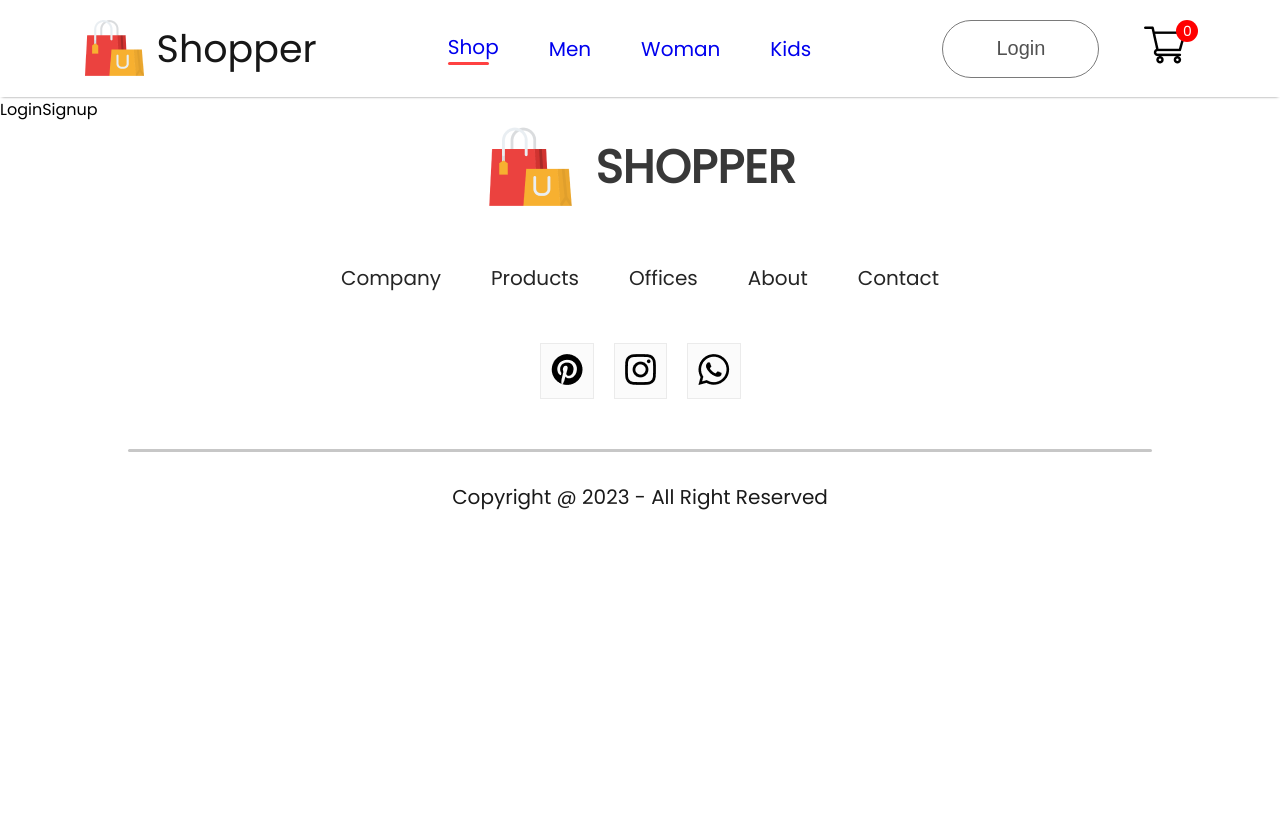
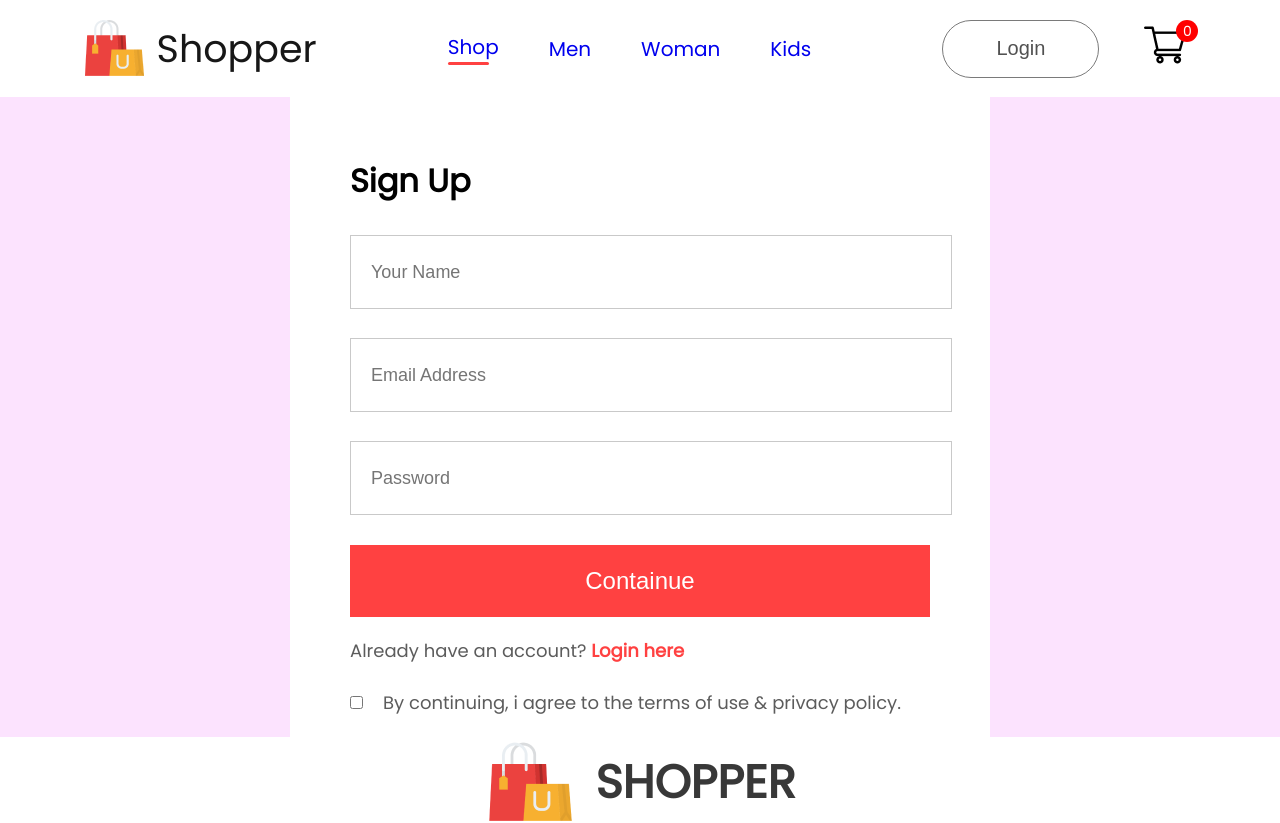
Before and after one commit to Hussam812/eShop, a React (Create React App) app: page /login in a window 1280 px wide. Shown: the top 823 px of the page. Before the commit the page ends 800 px from the top, so only its background shows below. Built offline with nearby package versions, Linux system fonts and the light colour scheme.

Commit message:
login page

```diff
--- a/src/App.js
+++ b/src/App.js
@@ -3,6 +3,10 @@
 import { BrowserRouter, Routes, Route } from "react-router-dom";
 import { Cart, LoginSignup, Product, Shop, ShopCategory } from "./pages";
 import Footer from "./components/footer/Footer";
+import men_banner from "./components/assets/banner_mens.png";
+import women_banner from "./components/assets/banner_women.png";
+import kids_banner from "./components/assets/banner_kids.png";
+
 function App() {
   return (
     <div>
@@ -10,9 +14,18 @@
         <Navbar />
         <Routes>
           <Route path="/" element={<Shop />} />
-          <Route path="/mens" element={<ShopCategory category="men" />} />
-          <Route path="/womens" element={<ShopCategory category="women" />} />
-          <Route path="/kids" element={<ShopCategory category="kid" />} />
+          <Route
+            path="/mens"
+            element={<ShopCategory banner={men_banner} category="men" />}
+          />
+          <Route
+            path="/womens"
+            element={<ShopCategory banner={women_banner} category="women" />}
+          />
+          <Route
+            path="/kids"
+            element={<ShopCategory banner={kids_banner} category="kid" />}
+          />
           <Route path="/product" element={<Product />}>
             <Route path=":productId" element={<Product />} />
           </Route>
--- a/src/components/navbar/Navbar.jsx
+++ b/src/components/navbar/Navbar.jsx
@@ -7,10 +7,16 @@
   const [menu, setMenu] = useState("shop");
   return (
     <div className="navbar">
-      <div className="nav-logo">
-        <img src={Logo} alt="" />
-        <p>Shopper</p>
-      </div>
+      <Link
+        to="/"
+        style={{ textDecoration: "none" }}
+        onClick={() => setMenu("shop")}
+      >
+        <div className="nav-logo">
+          <img src={Logo} alt="" />
+          <p>Shopper</p>
+        </div>
+      </Link>
       <ul className="nav-menu">
         <li onClick={() => setMenu("shop")}>
           <Link style={{ textDecoration: "none" }} to="/">
--- /dev/null
+++ b/src/context/ShopContext.jsx
@@ -0,0 +1,15 @@
+import React from "react";
+import { createContext } from "react";
+import all_product from "../components/assets/all_product";
+
+export const ShopContext = createContext(null);
+const ShopContextProvider = (props) => {
+  const contextValue = { all_product };
+  return (
+    <ShopContext.Provider value={contextValue}>
+      {props.children}
+    </ShopContext.Provider>
+  );
+};
+
+export default ShopContextProvider;
--- a/src/pages/LoginSignup.jsx
+++ b/src/pages/LoginSignup.jsx
@@ -1,7 +1,26 @@
 import React from "react";
-
+import "./css/LoginSignup.css";
 const LoginSignup = () => {
-  return <div>LoginSignup</div>;
+  return (
+    <div className="loginsignup">
+      <div className="loginsignup-container">
+        <h1>Sign Up</h1>
+        <div className="loginsigup-fields">
+          <input type="text" placeholder="Your Name" />
+          <input type="email" placeholder="Email Address" />
+          <input type="password" placeholder="Password" />
+        </div>
+        <button>Containue</button>
+        <p className="loginsignup-login">
+          Already have an account? <span>Login here</span>
+        </p>
+        <div className="loginsignup-agree">
+          <input type="checkbox" name="" id="" />
+          <p>By continuing, i agree to the terms of use & privacy policy.</p>
+        </div>
+      </div>
+    </div>
+  );
 };
 
 export default LoginSignup;
--- a/src/pages/Shop.jsx
+++ b/src/pages/Shop.jsx
@@ -14,7 +14,6 @@
       <Offers />
       <NewCollections />
       <NewsLetter />
-      <Footer />
     </div>
   );
 };
--- a/src/pages/ShopCategory.jsx
+++ b/src/pages/ShopCategory.jsx
@@ -1,7 +1,31 @@
-import React from "react";
+import React, { useContext } from "react";
+import "./css/ShopCategory.css";
+import { ShopContext } from "../context/ShopContext";
+import dropdown_icon from "../components/assets/dropdown_icon.png";
+import Item from "../components/item/Item";
 
-const ShopCategory = () => {
-  return <div>ShopCategory</div>;
+const ShopCategory = (props) => {
+  const { all_product } = useContext(ShopContext);
+  return (
+    <div className="shop-category">
+      <img src={props.banner} alt="" className="shopcategory-banner" />
+      <div className="shopcategory-inexSort">
+        <p>
+          <span>Showing 1-12</span> out of 36 products
+        </p>
+        <div className="shopcategory-sort">
+          Sort by <img src={dropdown_icon} alt="" />
+        </div>
+      </div>
+      <div className="shopcategory-products">
+        {all_product.map(
+          (item) =>
+            props.category === item.category && <Item key={item.id} {...item} />
+        )}
+      </div>
+      <div className="shopcategory-loadmore">Explore More</div>
+    </div>
+  );
 };
 
 export default ShopCategory;
--- /dev/null
+++ b/src/pages/css/LoginSignup.css
@@ -0,0 +1,63 @@
+.loginsignup {
+    width: 100%;
+    height: 80vh;
+    background-color: #fce3fe;
+}
+.loginsignup-container{
+    width: 580px;
+    height: 600px;
+    background-color: white;
+    margin: auto;
+    padding: 40px 60px;
+}
+.loginsignup-container h1 {
+    margin: 20px 0px;
+}
+.loginsigup-fields {
+    display: flex;
+    flex-direction: column;
+    gap: 29px;
+    margin-top: 30px;
+}
+
+.loginsigup-fields input {
+    height: 72px;
+    width: 100%;
+    padding-left: 20px;
+    border: 1px solid #c9c9c9;
+    outline: none;
+    color: #5c5c5c;
+    font-size: 18px;
+}
+.loginsignup-container button {
+    width: 580px;
+    height: 72px;
+    color: white;
+    background-color: #ff4141;
+    margin-top: 30px;
+    border: none;
+    font-size: 24px;
+    font-weight: 500;
+    cursor: pointer;
+}
+
+.loginsignup-login {
+    margin-top: 20px;
+    color: #5c5c5c;
+    font-size: 18px;
+    font-weight: 500;
+}
+.loginsignup-login span {
+    color: #ff4141;
+    font-weight: 600;
+
+}
+.loginsignup-agree {
+    display: flex;
+    align-items: center;
+    margin-top: 25px;
+    gap: 20px;
+    color: #5c5c5c;
+    font-size: 18px;
+    font-weight: 500;
+}
--- /dev/null
+++ b/src/pages/css/ShopCategory.css
@@ -0,0 +1,40 @@
+.shopcategory-banner{
+    display: block;
+    margin: 30px auto;
+    width: 82%;
+}
+
+.shopcategory-inexSort{
+    display: flex;
+    margin: 0px 170px;
+    justify-content: space-between;
+    align-items: center;
+}
+.shopcategory-sort {
+    padding:  10px 20px;
+    border-radius: 40px;
+    border: 1px solid #888;
+    cursor: pointer;
+}
+.shopcategory-inexSort p span{
+    font-weight: 600;
+}
+.shopcategory-products {
+    margin: 20px 170px;
+    display: grid;
+    grid-template-columns: 1fr 1fr 1fr 1fr ;
+    row-gap: 80px;
+}
+.shopcategory-loadmore {
+    display: flex;
+    justify-content: center;
+    align-items: center;
+    margin: 150px auto;
+    width: 233px;
+    height: 69px;
+    border-radius: 75px;
+    background-color: #ededed;
+    color: #787878;
+    font-size: 18px;
+    font-weight: 500;
+}
```
Also changed, not shown: src/index.js (+9 -8 lines).
